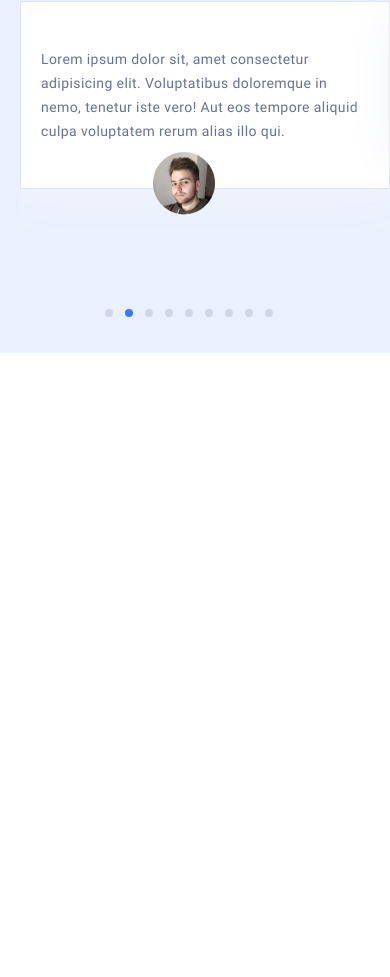
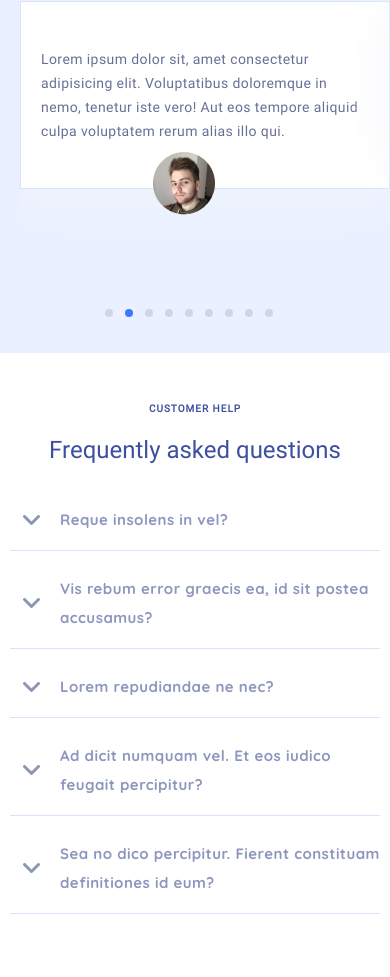
Before and after one commit to Faitsumaru/ProductivitySite-Layout, a plain HTML site: page index.html in a window 390 px wide. Shown: the part 4310-5287 px from the top of the page. Before the commit the page ends 4663 px from the top, so only its background shows below. Drawn offline with nearby package versions, Linux system fonts and the light colour scheme; files whose address does not match are found by name.

Commit message:
adaptive for 7 block is done

```diff
--- a/css/media.css
+++ b/css/media.css
@@ -255,6 +255,21 @@
         padding: 0px 41px 0px;
     }
 }
+@media (max-width: 765px) {
+    /*7 block*/
+    .faq-answer p {
+        padding-bottom: 15px;
+    }
+    .questions__pre-text {
+        padding-top: 120px;
+    }
+    .faq__questions {
+        padding-bottom: 120px;
+    }
+    .questions__title {
+        padding-bottom: 60px;
+    }
+}
 @media (max-width: 730px) {
     /*5 block*/
     .reading__img-box {
@@ -383,6 +398,16 @@
     .quotes__slider-img {
         left: 36%;
     }
+    /*7 block*/
+    .questions__pre-text {
+        padding-top: 80px;
+    }
+    .faq__questions {
+        padding-bottom: 80px;
+    }
+    .questions__title {
+        padding-bottom: 50px;
+    }
 }
 @media (max-width: 500px) {
     /*6 block*/
@@ -397,6 +422,10 @@
     }
     .quotes__slider-item .slick-slide .slick-current .slick-active .slick-center {
         opacity: 0.45;
+    }
+    /*7 block*/
+    .faq-answer {
+        padding-left: 65px;
     }
 }
 @media (max-width: 460px) {
@@ -507,6 +536,25 @@
     .slick-initialized .slick-slide {
         margin-top: 50px;
     }
+    /*7 block*/
+    .faq-answer p {
+        font-size: 13px;
+    }
+    .faq-answer {
+        padding-left: 50px;
+    }
+    .faq-question {
+        padding-left: 50px;
+    }
+    .questions__pre-text {
+        padding-top: 50px;
+    }
+    .faq__questions {
+        padding-bottom: 40px;
+    }
+    .questions__title {
+        padding-bottom: 40px;
+    }
 }
 @media (max-width: 320px) {
     /*5 block*/
--- a/index.html
+++ b/index.html
@@ -478,7 +478,7 @@
         </div>
 
         <!--7 block-->
-        <!-- <div class="questions" id="features">
+        <div class="questions" id="features">
             <div class="container">
 
                 <h6 class="questions__pre-text">Customer help</h6>
@@ -537,7 +537,7 @@
                 </div>
 
             </div>
-        </div> -->
+        </div>
 
         <!--8 block-->
         <!-- <div class="pricing" id="pricing">
```
